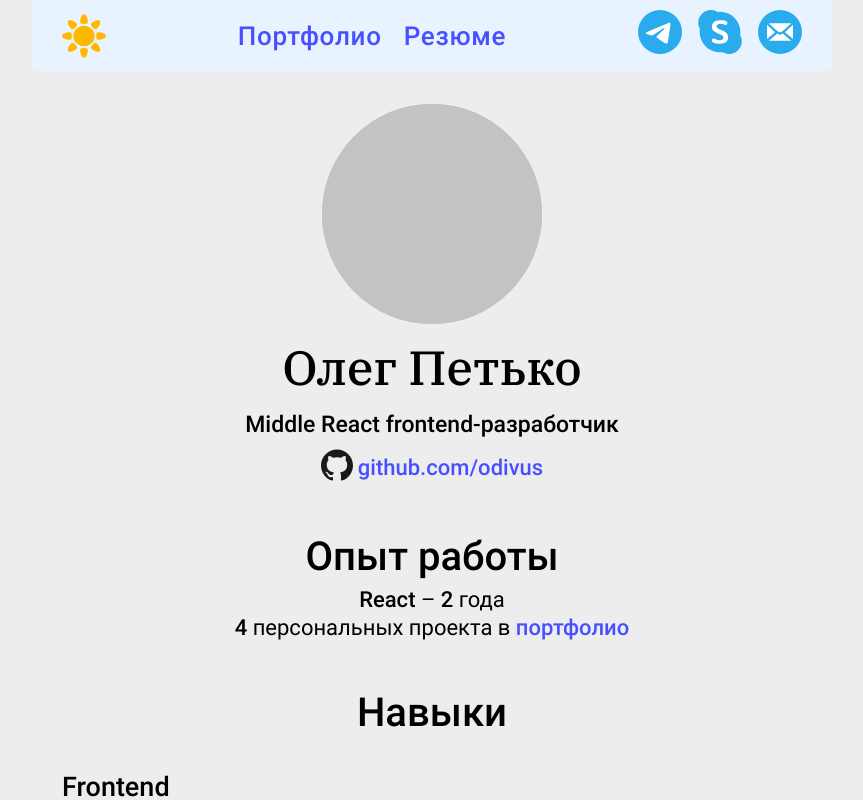
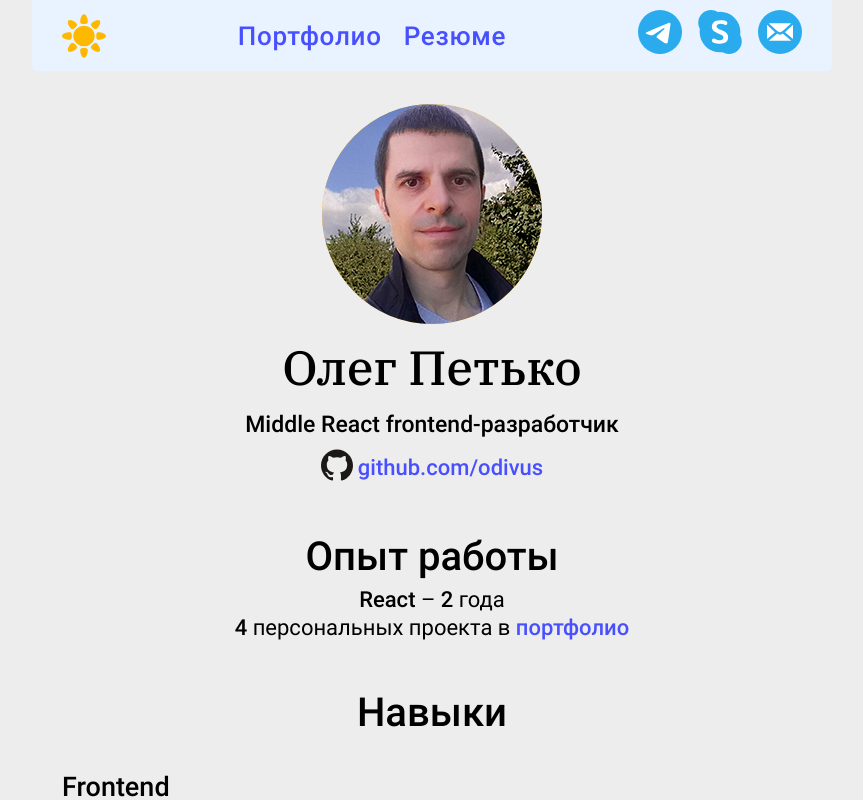
Before and after one commit to odivus/odivus.github.io, a React (Create React App) app: page / in a window 1280 px wide. Shown: the top 800 px of the page, without its empty margins (208-1071 px from the left). Built offline with nearby package versions, Linux system fonts and the light colour scheme.

Commit message:
My photo added to Main

```diff
--- a/src/index.css
+++ b/src/index.css
@@ -176,7 +176,7 @@
   height: 220px;
   width: 220px;
   margin: 0 0 18px;
-  background-color: #C4C4C4;
+  background-color: #ffb800;
   border-radius: 50%;
 }
 
```
Also changed, not shown: src/assets/img/odivus.jpg.
